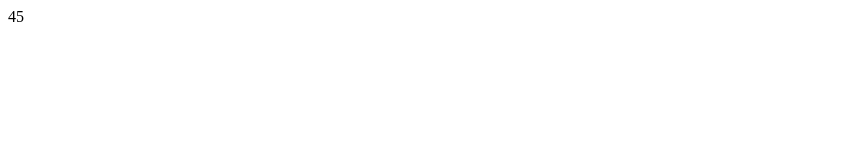
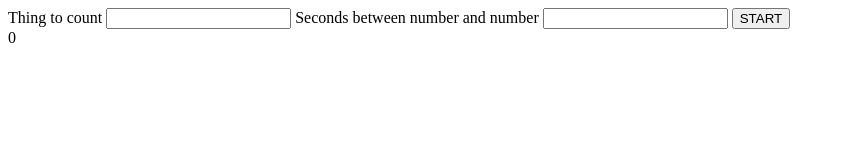
Before and after one commit to FranP-code/Vanilla-Javascript-Counter, a plain HTML site: page index.html in a window 1280 px wide. Shown: the whole page, without its empty margins (0-845 px from the left). Drawn offline with Linux system fonts and the light colour scheme.

Commit message:
replay counter function added

```diff
--- a/index.html
+++ b/index.html
@@ -8,6 +8,13 @@
     <script src="./script.js"></script>
 </head>
 <body>
+    <form id="form">
+        <label>Thing to count</label>
+        <input type="number">
+        <label>Seconds between number and number</label>
+        <input type="number">
+        <button id="form-button">START</button>
+    </form>
     <div class="container">
         <div id="counter-element">
 
--- a/script.js
+++ b/script.js
@@ -1,10 +1,14 @@
-function counter(number, seconds) {
+function counter(number, seconds, e) {
+
+    e.preventDefault()
 
     seconds = seconds * 1000
 
     const counterElement = document.getElementById('counter-element')
     let counterNumber = 0
     counterElement.innerText = counterNumber
+
+    const button = document.getElementById("form-button")
 
     function setTimeOutFunction() {
 
@@ -13,15 +17,35 @@ function counter(number, seconds) {
 
         if (counterNumber <= number) {
 
+            button.disabled = true
             setTimeout(setTimeOutFunction, seconds)
 
         } else {
 
+            button.disabled = false
             clearTimeout(setTimeOutFunction)
+            return true
         }
     }
 
     setTimeout(setTimeOutFunction, seconds)
 }
 
-window.onload = () => counter(45, 0.1)
+window.onload = () => {
+
+    const button = document.getElementById("form-button")
+    const counterElement = document.getElementById('counter-element')
+
+    counterElement.innerText = 0
+
+    const buttonFunction = (e) => {
+
+        const formElement = document.getElementById('form')
+        const thingToCount = formElement.children[1].value
+        const seconds = formElement.children[3].value
+
+        counter(thingToCount, seconds, e)
+    }
+
+    button.addEventListener("click", buttonFunction)
+}
```
